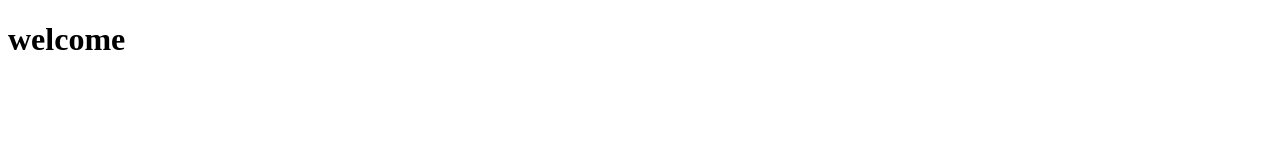
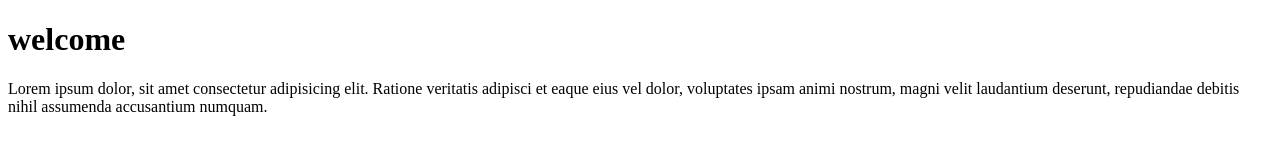
Before and after one commit to prakhar0560/My-project, a plain HTML site: page index.html in a window 1280 px wide. Drawn offline with Linux system fonts and the light colour scheme.

Commit message:
index file 1.1

```diff
--- a/index.html
+++ b/index.html
@@ -7,5 +7,6 @@
 </head>
 <body>
     <h1>welcome</h1>
+    <p>Lorem ipsum dolor, sit amet consectetur adipisicing elit. Ratione veritatis adipisci et eaque eius vel dolor, voluptates ipsam animi nostrum, magni velit laudantium deserunt, repudiandae debitis nihil assumenda accusantium numquam.</p>
 </body>
 </html>
```
